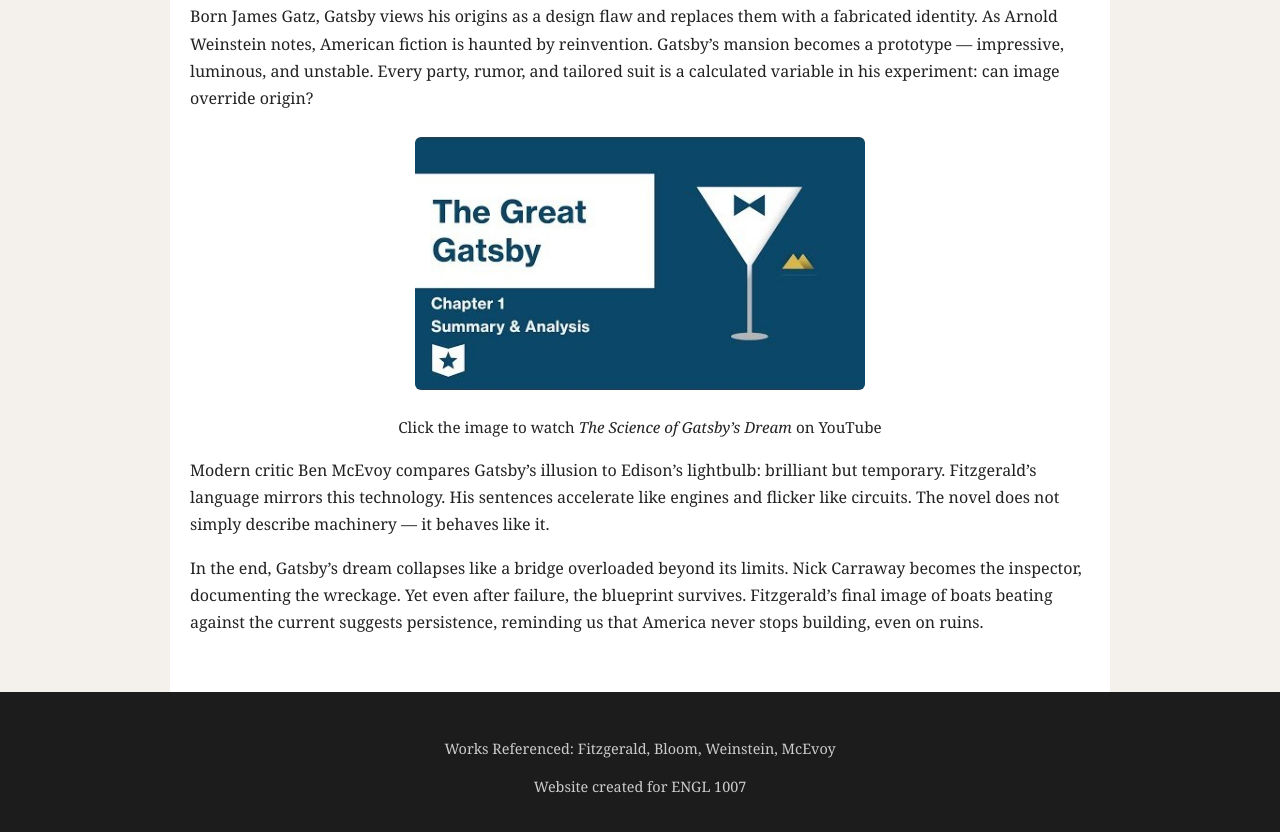
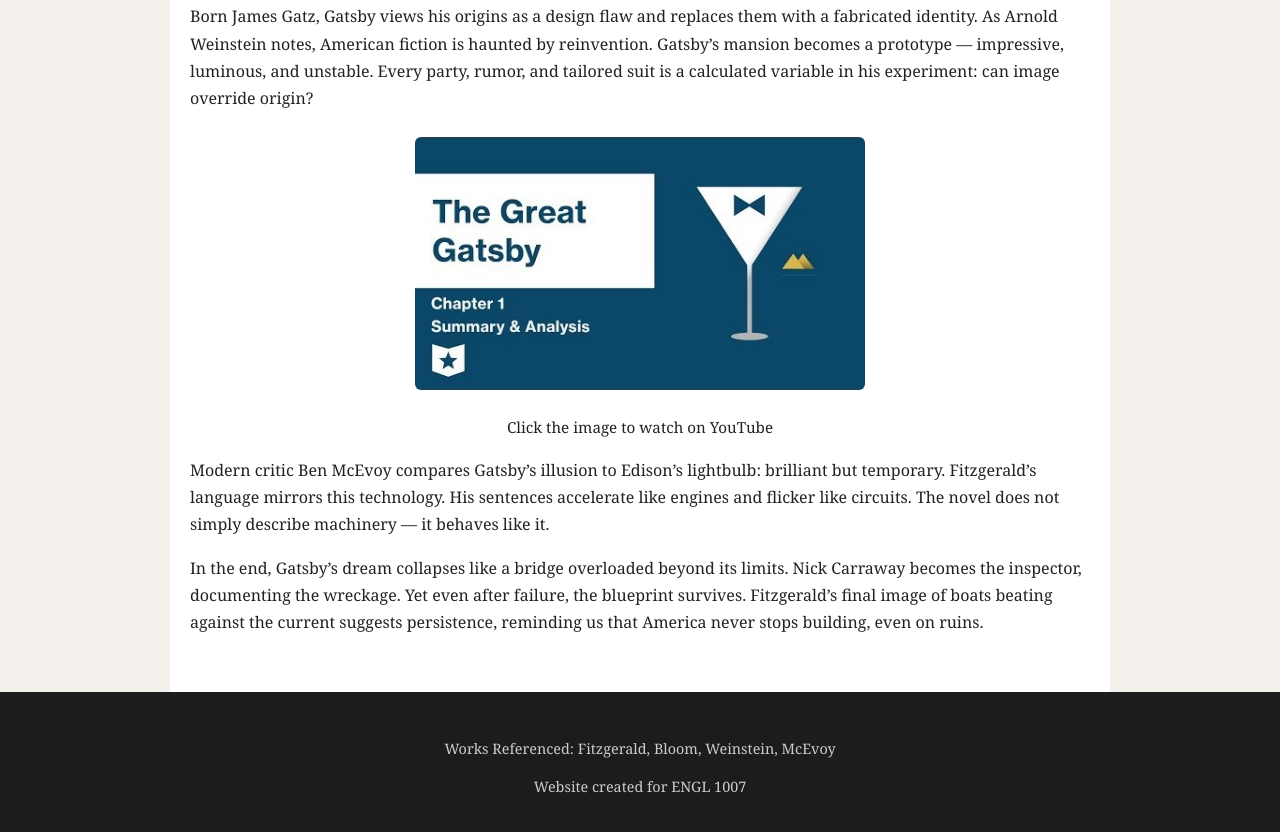
Before and after one commit to johniacono8-blip/gatsby-website, a plain HTML site: page index.html in a window 1280 px wide. Shown: the part 1585-2417 px from the top of the page. Drawn offline with Linux system fonts and the light colour scheme.

Commit message:
Update index.html

```diff
--- a/index.html
+++ b/index.html
@@ -101,7 +101,7 @@ Born James Gatz, Gatsby views his origins as a design flaw and replaces them wit
 </a>
 
 <p style="text-align:center; font-size:0.95em;">
-    Click the image to watch <em>The Science of Gatsby’s Dream</em> on YouTube
+    Click the image to watch on YouTube
 </p>
 
 <p>
```
